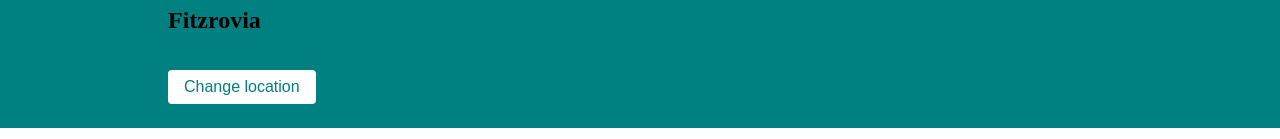
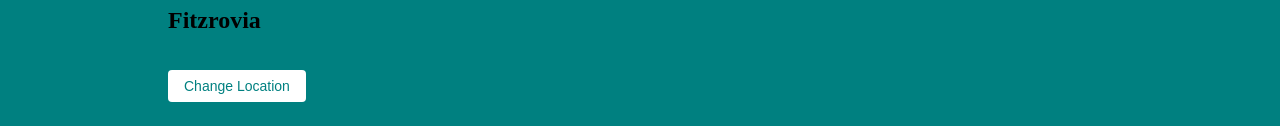
Before and after one commit to hugo/deliveroo-exercise, a React (Vite) app: page / in a window 1280 px wide. Shown: the part 413-552 px from the top of the page. Built offline with nearby package versions, Linux system fonts and the light colour scheme; a web font is replaced by a local one.

Commit message:
Match "Change location" button appearance

```diff
--- a/src/Header.js
+++ b/src/Header.js
@@ -17,8 +17,14 @@ export default function({ neighborhood }) {
           {neighborhood}
         </Stratos>
 
-        <Button backgroundColor="white" color="teal" mt={3}>
-          Change location
+        <Button
+          backgroundColor="white"
+          color="teal"
+          fontWeight="400"
+          fontSize={1}
+          mt={3}
+        >
+          Change Location
         </Button>
       </Container>
     </Box>
```
